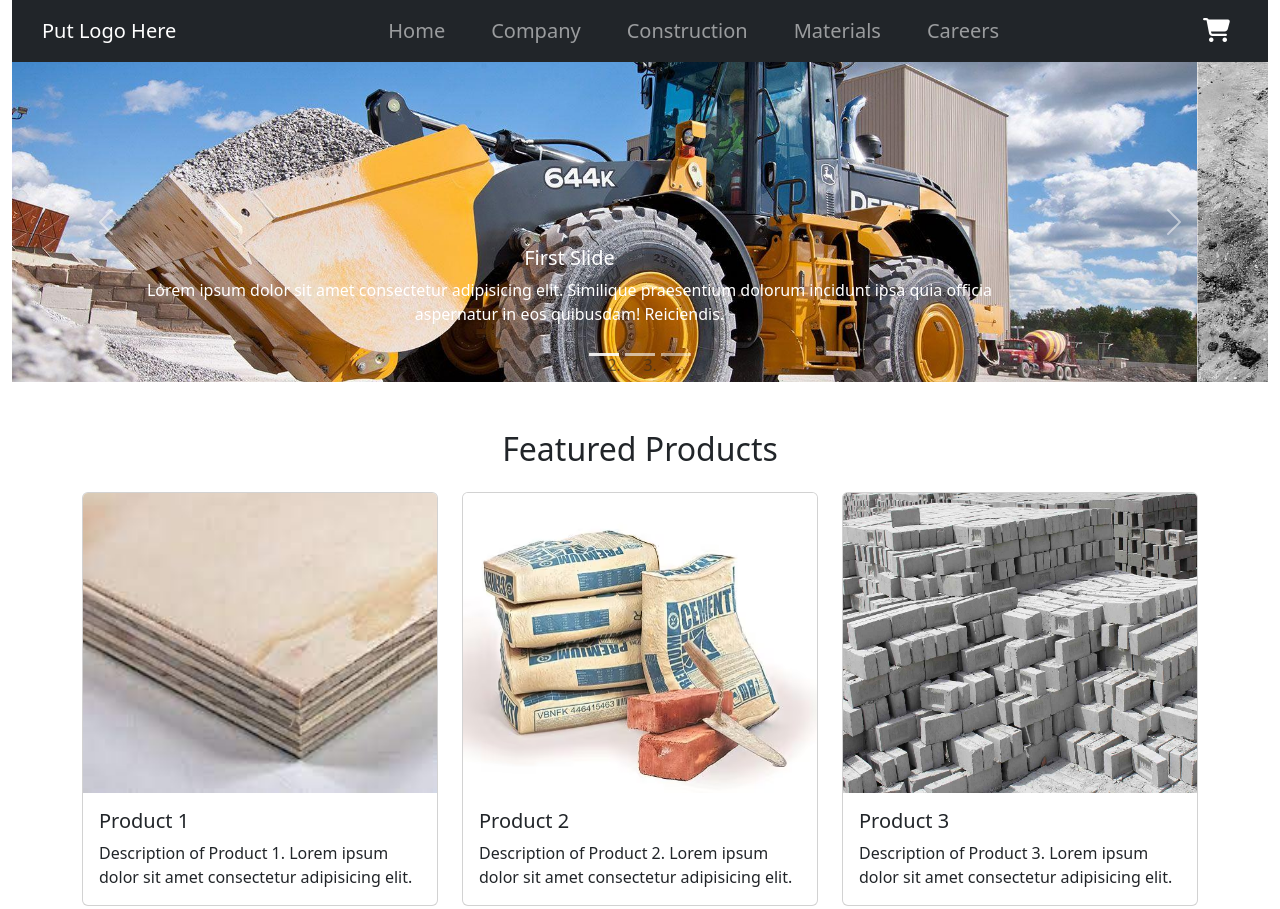
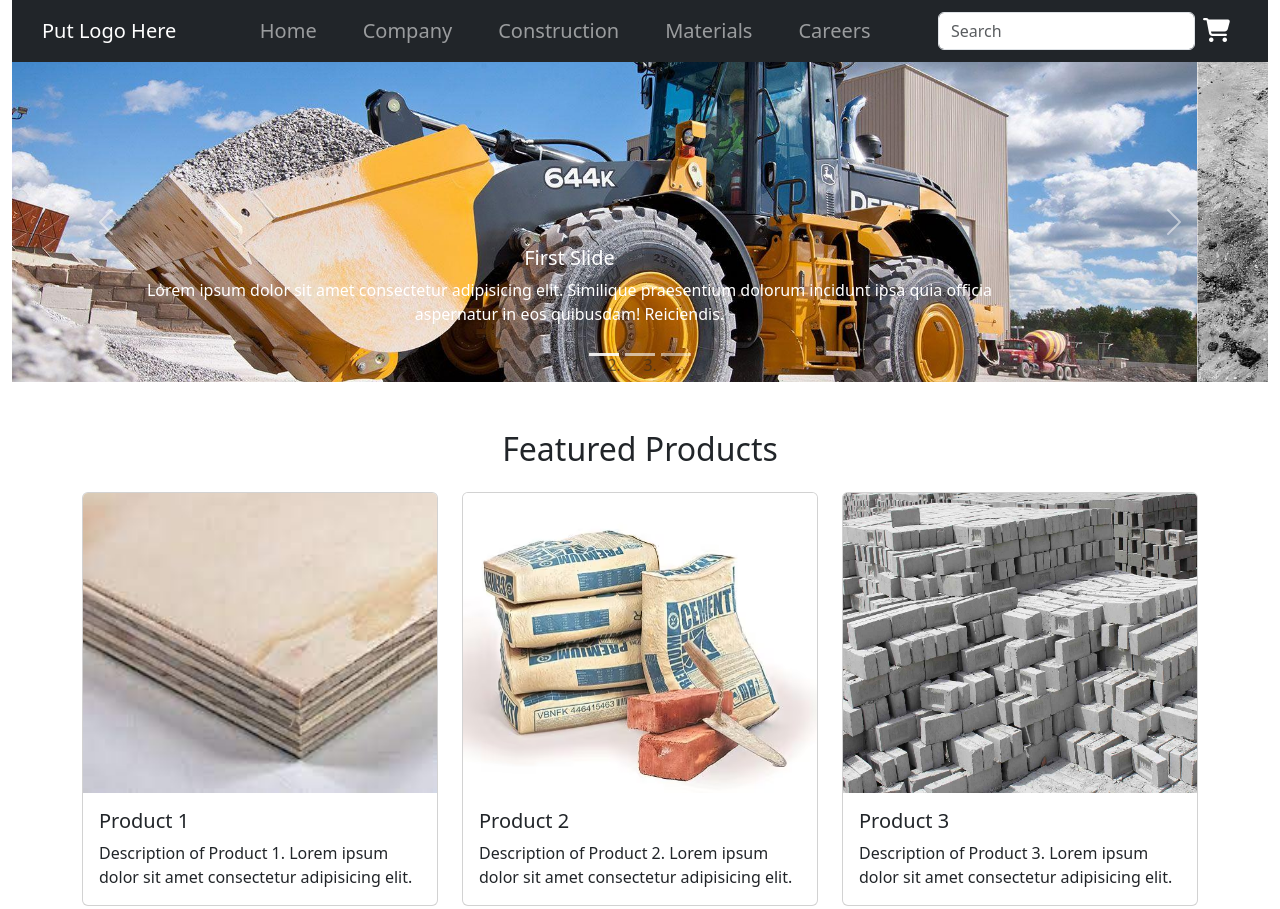
Before and after one commit to deonrtan/Construction_Website, a plain HTML site: page index.html in a window 1280 px wide. Shown: the top 909 px of the page. Drawn offline with nearby package versions, Linux system fonts and the light colour scheme.

Commit message:
search-bar

```diff
--- a/index.html
+++ b/index.html
@@ -50,6 +50,11 @@
                 </ul>
             </div>
             <!-- End of Nav Items -->
+
+            <!-- Search form -->
+            <form class="form-inline">
+                <input class="form-control" type="text" placeholder="Search" aria-label="Search">
+            </form>
 
             <!-- Shopping Cart Container -->
             <div class="navbar-nav ml-auto">
```
